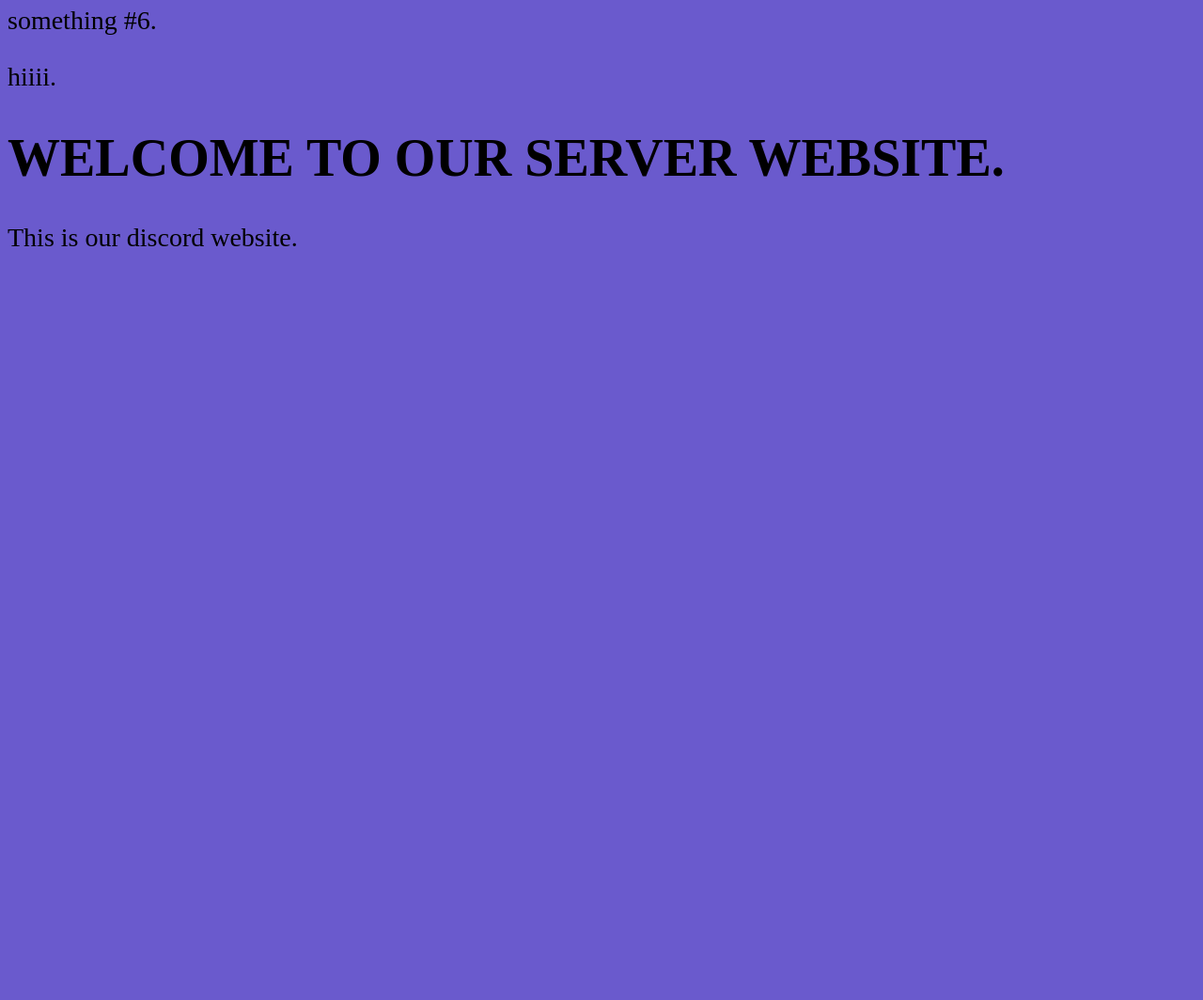
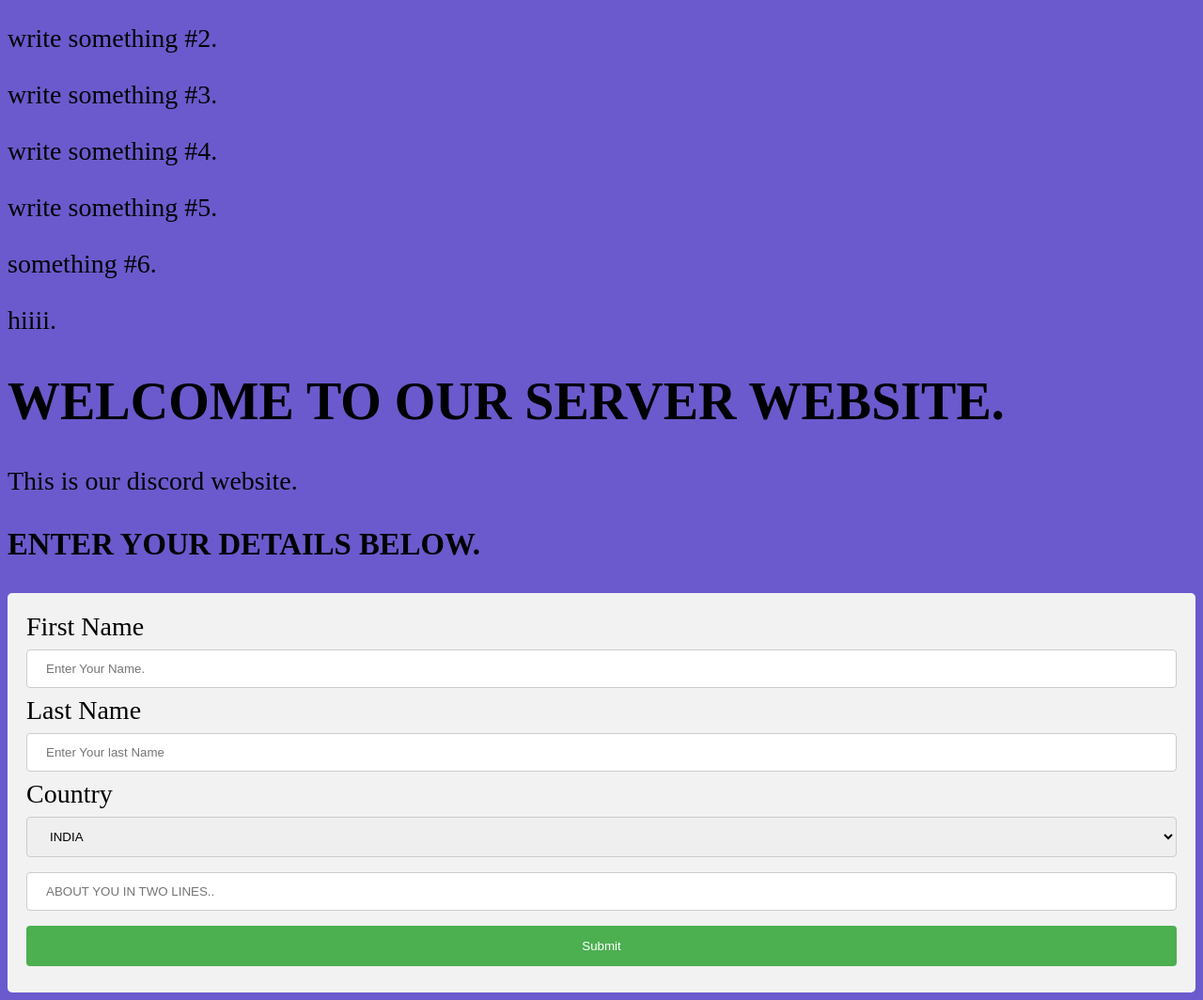
Before and after one commit to sayandas722/UNITED-WE-STAND, a plain HTML site: page index.html in a window 1280 px wide. Shown: the part 578-1642 px from the top of the page at 94% size. Before the commit the page ends 875 px from the top, so only its background shows below. Drawn offline with Linux system fonts and the light colour scheme.

Commit message:
UPDATED CODE .....
FIXED THE HEADING TO SOME EXTENT..

```diff
--- a/index.html
+++ b/index.html
@@ -92,11 +92,99 @@
   display: block;
 }
 
+
+
+
+
+
+
+
+input[type=text], select {
+  width: 100%;
+  padding: 12px 20px;
+  margin: 8px 0;
+  display: inline-block;
+  border: 1px solid #ccc;
+  border-radius: 4px;
+  box-sizing: border-box;
+}
+
+input[type=submit] {
+  width: 100%;
+  background-color: #4CAF50;
+  color: white;
+  padding: 14px 20px;
+  margin: 8px 0;
+  border: none;
+  border-radius: 4px;
+  cursor: pointer;
+}
+
+input[type=submit]:hover {
+  background-color: #45a049;
+}
+
+div {
+  border-radius: 5px;
+  background-color: #f2f2f2;
+  padding: 20px;
+}
+
+
+
+
+
+
+
+
+
+
+
+
+
+
+
+
+
+
+
+
+
+
+
+
+
+
+
+
+
 </style>
   </head>
   <body style ="background-color: slateblue">
-    <div class="header">
-  <h2><b>:UNITED WE STAND:</b></h2>
+  <div class="navbar navbar-expand-lg navbar-light uws-primary>"
+    <div class="collapse navbar-collapse" id="navabarSupportedContent-4">
+      <div class ="navabr-nav m-auto">
+        <div class="text-center row">
+          <div class="col-lg-2 col-md-2">
+            <a class="navbar-brand d-inline-block align-top" href="/">
+              <img src="C:\Users\User\Desktop\web_dev\logo.jpg.jpeg" style="height:200px;">
+            </a>
+          </div>
+          <div class="col-lg-10 col-md-10 mt-3">
+            <h5 class="uws-font uws-secondary-text">UNITED WE STAND</h5>
+            <small class="uws-font uws-secondary-text">
+              "we all stand strong together .come join us."
+
+            </small>
+           </div>
+          </div>
+         </div>
+        </div>
+      </div>
+
+
+
+
 
 </div>
 
@@ -126,4 +214,36 @@
  <h1><b>      WELCOME TO OUR SERVER WEBSITE.    </b></h1>
   <p>This is our discord website.</p>
 
-    </body>
+
+
+
+
+
+
+  <h3>ENTER YOUR DETAILS BELOW.</h3>
+
+  <div>
+    <form action="/action_page.php">
+      <label for="fname">First Name</label>
+      <input type="text" id="fname" name="firstname" placeholder="Enter Your Name.">
+
+      <label for="lname">Last Name</label>
+      <input type="text" id="lname" name="lastname" placeholder="Enter Your last Name">
+
+      <label for="country">Country</label>
+      <select id="country" name="country">
+        <option value="INDIA">INDIA</option>
+        <option value="australia">Australia</option>
+        <option value="canada">Canada</option>
+        <option value="usa">USA</option>
+
+
+      <label for="about you">ABOUT YOU</label>
+      <input type="text" id="fname" name="ABOUT YOU" placeholder="ABOUT YOU IN TWO LINES..">
+
+      </select>
+
+      <input type="submit" value="Submit">
+    </form>
+  </div>
+</body>
```
